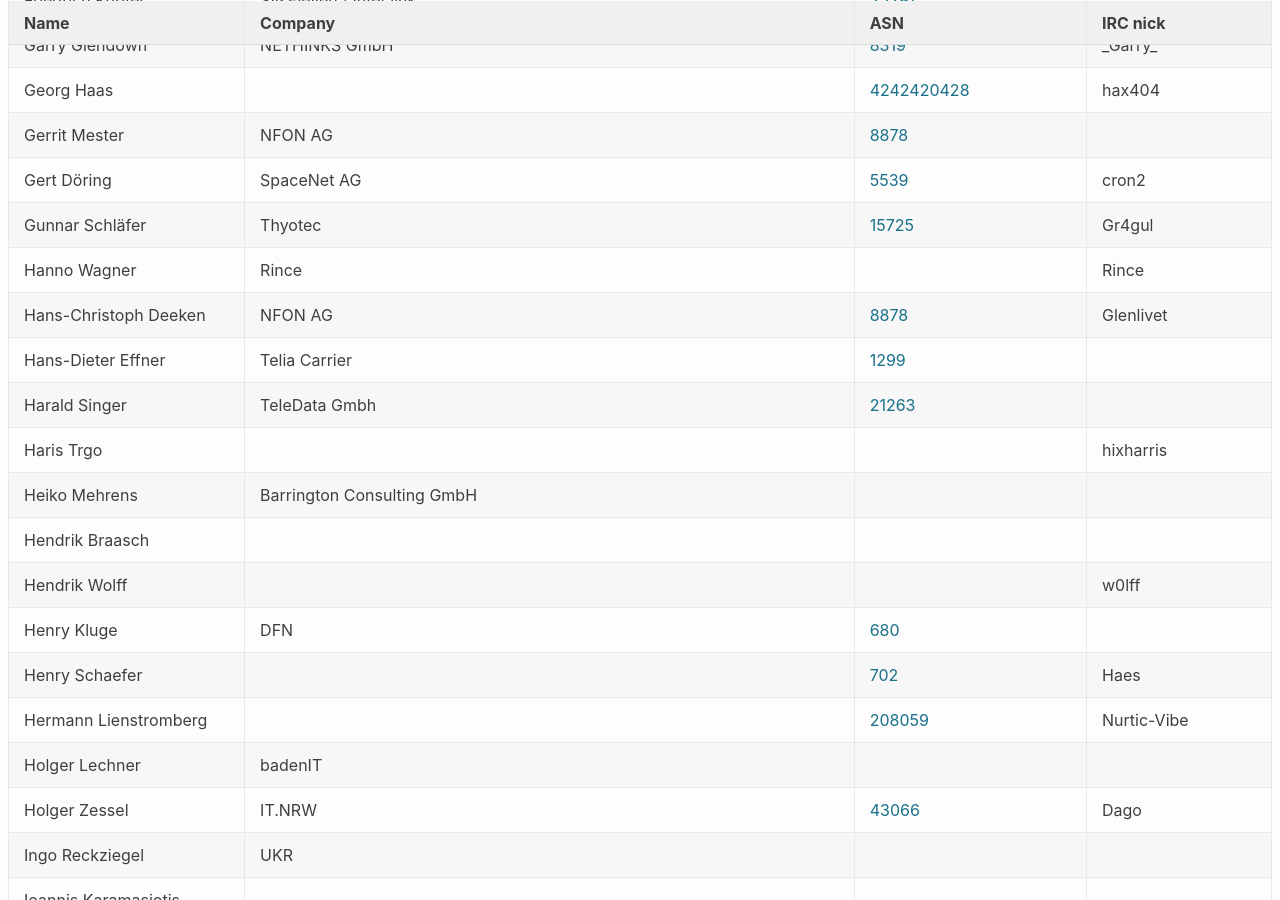
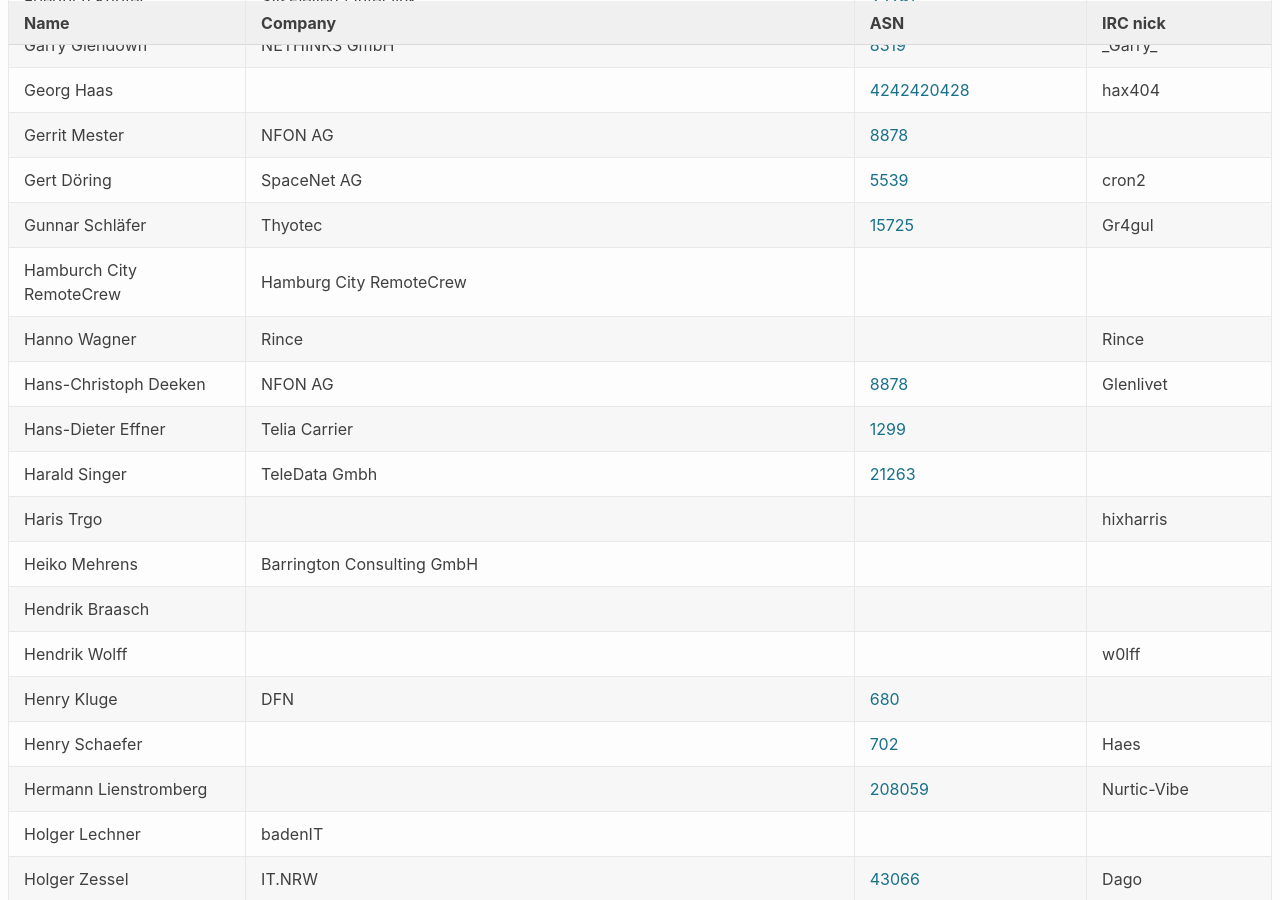
Before and after one commit to denog/pretix-attendeelist, a Jekyll site: the page built from denog13/index.markdown, in a window 1280 px wide and 900 px high, scrolled down 6898 px. Built offline with Jekyll 4.4.1, drawn with Linux system fonts in a browser that asks for light colours; some of the changed text lies outside the part shown.

Commit message:
Latest data: Wed Oct 20 22:32:22 UTC 2021

```diff
--- a/_data/attendees_denog13.json
+++ b/_data/attendees_denog13.json
@@ -936,6 +936,12 @@
     "asn": "15725"
   },
   {
+    "name": "Hamburch City RemoteCrew",
+    "company": "Hamburg City RemoteCrew",
+    "irc": null,
+    "asn": null
+  },
+  {
     "name": "Hanno Wagner",
     "company": "Rince",
     "irc": "Rince",
@@ -1615,13 +1621,13 @@
   },
   {
     "name": "Marcus Brauckmann",
+    "company": "DE-CIX Management GmbH",
+    "irc": null,
+    "asn": "6695"
+  },
+  {
+    "name": "Marcus Brauckmann",
     "company": "DE-CIX",
-    "irc": null,
-    "asn": "6695"
-  },
-  {
-    "name": "Marcus Brauckmann",
-    "company": "DE-CIX Management GmbH",
     "irc": null,
     "asn": "6695"
   },
@@ -1814,14 +1820,14 @@
   {
     "name": "Maximilian Schieder",
     "company": null,
-    "irc": null,
-    "asn": null
-  },
-  {
-    "name": "Maximilian Schieder",
-    "company": null,
     "irc": "raven",
     "asn": "12611"
+  },
+  {
+    "name": "Maximilian Schieder",
+    "company": null,
+    "irc": null,
+    "asn": null
   },
   {
     "name": "Maximilian Sesterhenn",
```
